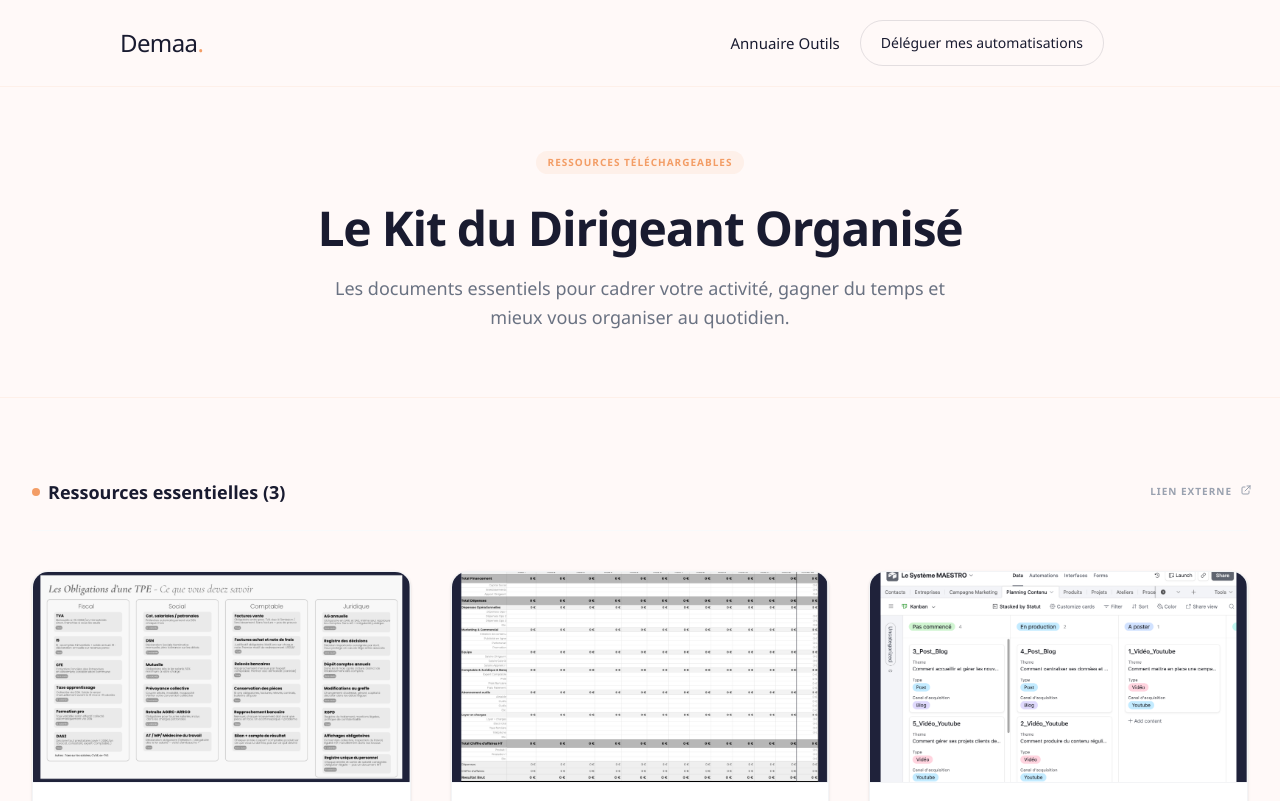
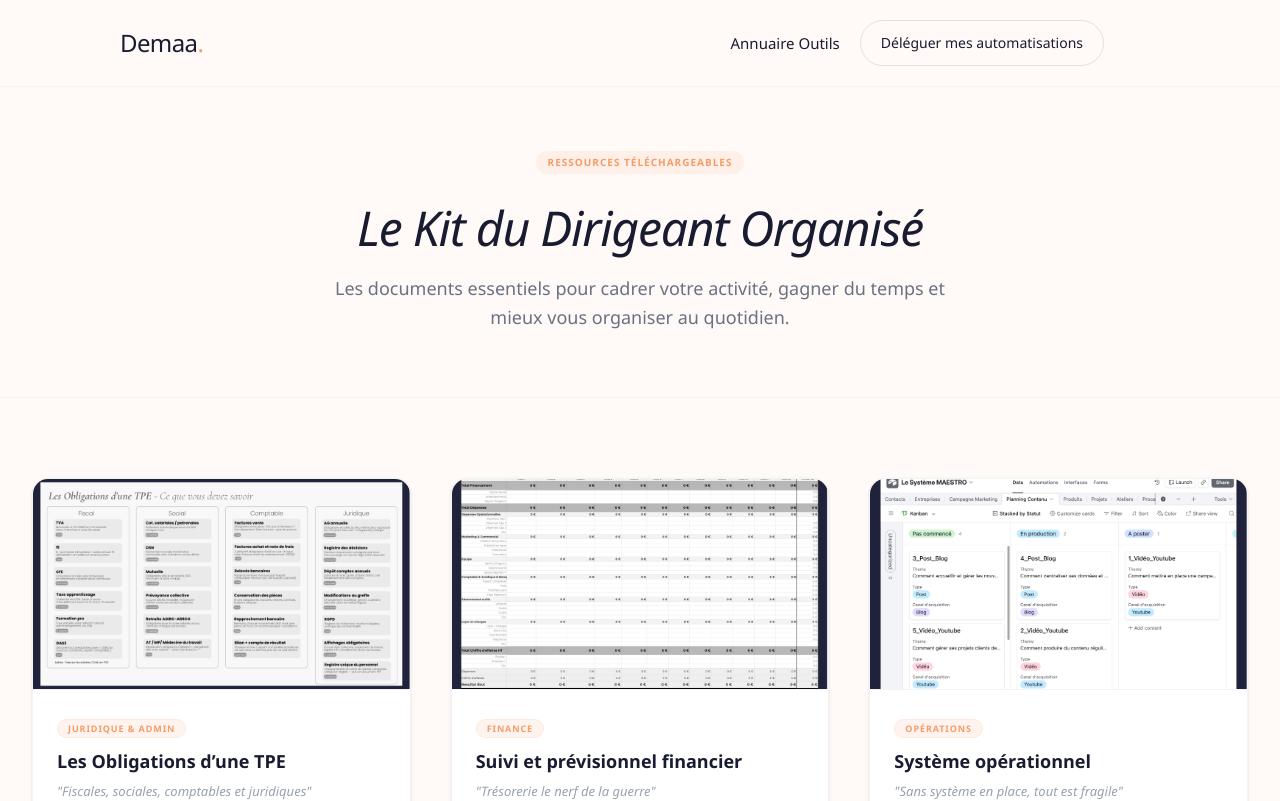
Before and after one commit to teamdemaa/demaa.fr, a Next.js app: page /outils/kit-du-dirigeant-organise in a window 1280 px wide. Shown: the top 801 px of the page. Built offline with nearby package versions, Linux system fonts and the light colour scheme; a web font is replaced by a local one.

Commit message:
Affine la page du kit dirigeant

```diff
--- a/src/app/outils/kit-du-dirigeant-organise/page.tsx
+++ b/src/app/outils/kit-du-dirigeant-organise/page.tsx
@@ -17,7 +17,7 @@ export default function OrganizedLeaderKitPage() {
           <div className="inline-flex items-center px-3 py-1 bg-brand-coral/10 text-brand-coral text-[10px] font-bold uppercase tracking-widest rounded-full mb-6">
             Ressources téléchargeables
           </div>
-          <h1 className="text-3xl md:text-5xl lg:text-5xl font-bold tracking-tight text-brand-blue mb-4 leading-tight max-w-4xl mx-auto z-10 relative">
+          <h1 className="font-display text-3xl italic font-normal md:text-5xl lg:text-5xl tracking-tight text-brand-blue mb-4 leading-tight max-w-4xl mx-auto z-10 relative">
             Le Kit du Dirigeant Organisé
           </h1>
           <p className="text-sm md:text-lg text-gray-500 max-w-2xl mx-auto font-medium leading-relaxed px-4">
@@ -26,24 +26,6 @@ export default function OrganizedLeaderKitPage() {
         </section>
 
         <div className="mt-12 md:mt-20 max-w-7xl mx-auto px-4 sm:px-6 lg:px-8 animate-in fade-in slide-in-from-bottom-4 duration-1000">
-          <div className="flex items-center justify-between mb-10 border-b border-gray-50 pb-6">
-            <h2 className="text-lg font-bold text-brand-blue flex items-center gap-2">
-              <span className="w-2 h-2 bg-brand-coral rounded-full"></span>
-              Ressources essentielles ({templatesData.length})
-            </h2>
-            <div className="hidden md:flex gap-1 text-[10px] font-bold text-gray-400 uppercase tracking-widest">
-              Lien externe{" "}
-              <svg className="w-3 h-3 translate-x-1" fill="none" viewBox="0 0 24 24" stroke="currentColor">
-                <path
-                  strokeLinecap="round"
-                  strokeLinejoin="round"
-                  strokeWidth={2}
-                  d="M10 6H6a2 2 0 00-2 2v10a2 2 0 002 2h10a2 2 0 002-2v-4M14 4h6m0 0v6m0-6L10 14"
-                />
-              </svg>
-            </div>
-          </div>
-
           <div className="grid grid-cols-1 md:grid-cols-2 lg:grid-cols-3 gap-8 md:gap-10">
             {templatesData.map((template) => (
               <TemplateCard key={template.id} template={template} />
```
